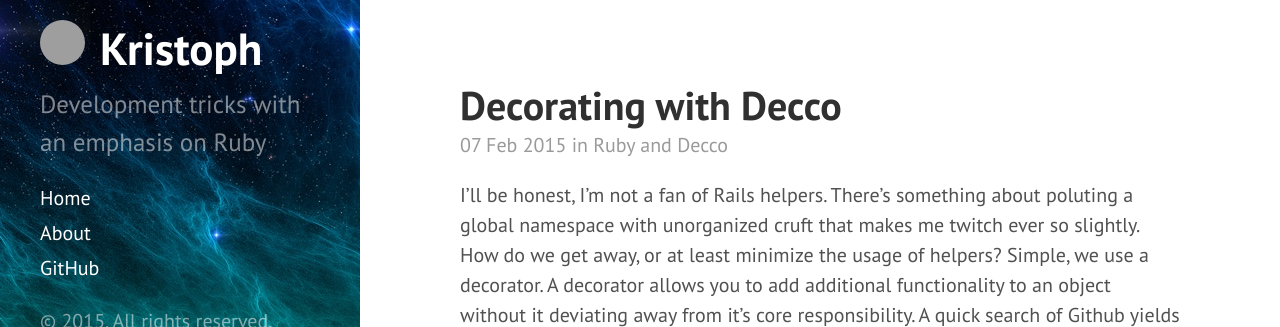
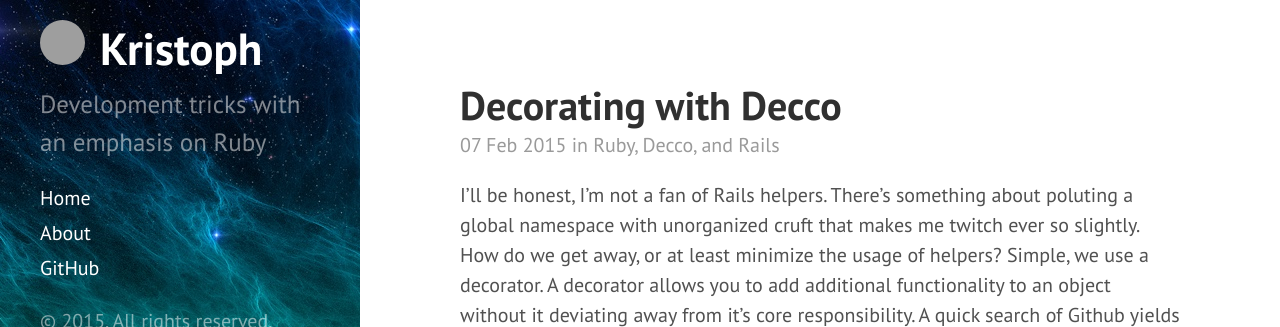
Before and after one commit to kris/kris.github.io, a Jekyll site: the page built from _posts/2015-02-07-decorating-with-decco.md, in a window 1280 px wide. Shown: the top 327 px of the page. Built offline with Jekyll 4.4.1, drawn with Linux system fonts in a browser that asks for light colours; Markdown is read by kramdown in place of the engine named in the settings; comment, search, counter and statistics services are not loaded; grey boxes are pictures that could not be loaded.

Commit message:
style fixes, tag fix

```diff
--- a/_posts/2015-02-07-decorating-with-decco.md
+++ b/_posts/2015-02-07-decorating-with-decco.md
@@ -1,7 +1,7 @@
 ---
 layout: post
 title: Decorating with Decco
-tags: [Ruby, Decco]
+tags: [Ruby, Decco, Rails]
 comments: true
 ---
 
--- a/public/css/hyde.css
+++ b/public/css/hyde.css
@@ -47,8 +47,15 @@
 
 .avatar {
   margin-right: 15px;
-  float: left;
   border-radius: 50%;
+  display: none;
+}
+
+@media (min-width: 48em) {
+  .avatar {
+    float: left;
+    display: inline;
+  }
 }
 
 
@@ -96,7 +103,7 @@
   margin-bottom: 1rem;
 }
 .sidebar-nav-item {
-  display: block;
+  display: inline-block;
   line-height: 1.75;
 }
 a.sidebar-nav-item:hover,
@@ -105,6 +112,12 @@
 }
 .sidebar-nav-item.active {
   font-weight: bold;
+}
+
+@media (min-width: 48em) {
+  .sidebar-nav-item {
+    display: block;
+  }
 }
 
 /* Sticky sidebar
--- a/public/css/poole.css
+++ b/public/css/poole.css
@@ -261,6 +261,7 @@
 .lead {
   font-size: 1.25rem;
   font-weight: 300;
+  clear: both;
 }
 
 
```
